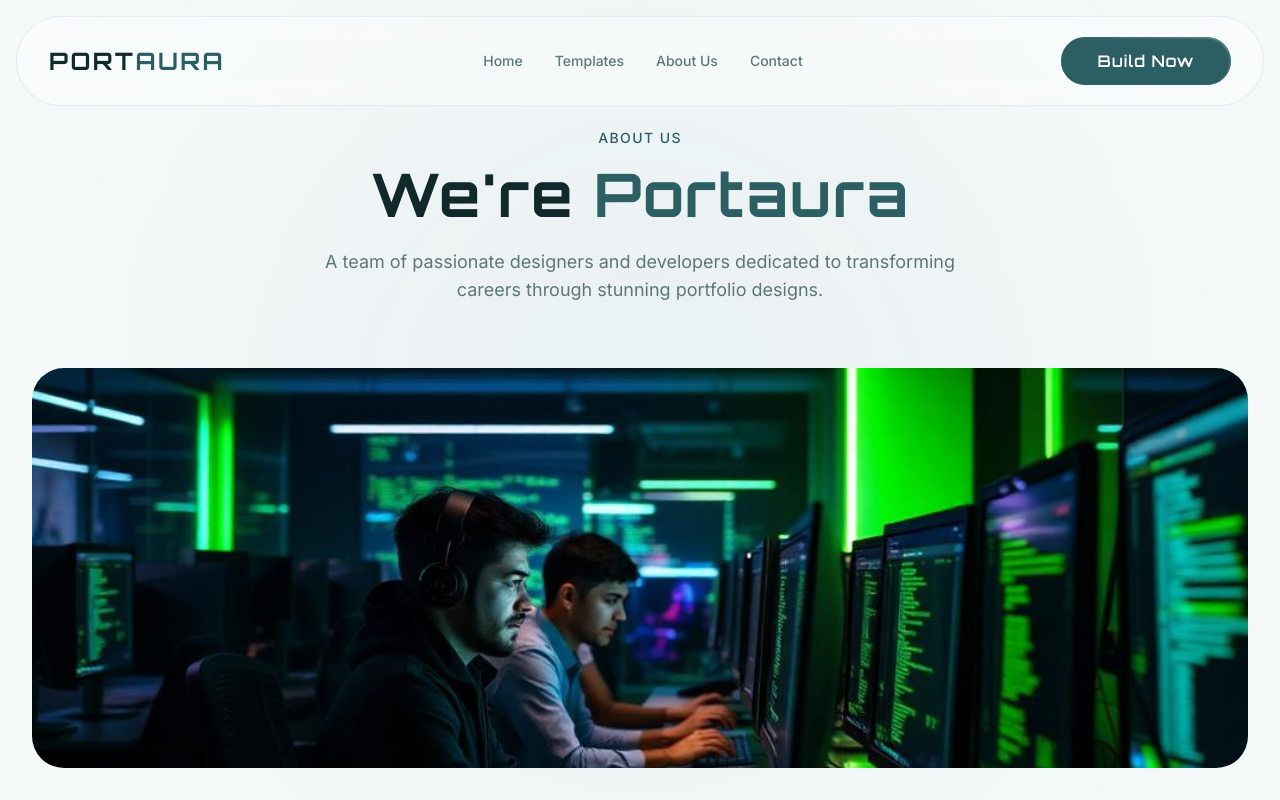
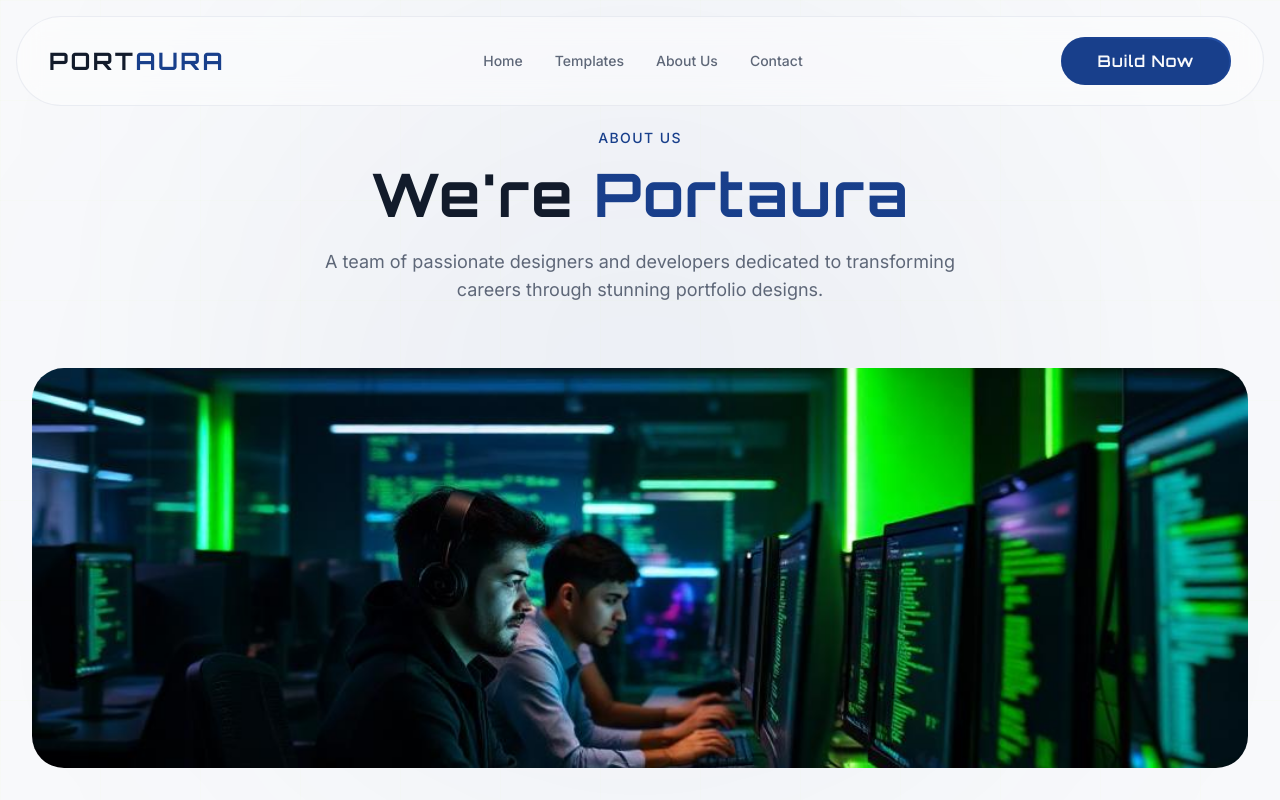
Before and after one commit to hilets/portauraio, a React (Vite) app: page /about in a window 1280 px wide. Shown: the top 800 px of the page. Built offline with nearby package versions, Linux system fonts and the light colour scheme; the HTML template or start-up script is replaced by a standard one.

Commit message:
Changes
Co-authored-by: hilets <155195091+hilets@users.noreply.github.com>

```diff
--- a/src/index.css
+++ b/src/index.css
@@ -72,63 +72,63 @@
   }
 
   .theme-minimal {
-    /* Springer palette - 3rd column (#bfdbdd / #9ec5c6) */
-    --background: 184 30% 97%;
-    --foreground: 184 40% 12%;
+    /* Cool blue-grey minimal palette */
+    --background: 220 30% 98%;
+    --foreground: 220 40% 12%;
 
     --card: 0 0% 100%;
-    --card-foreground: 184 40% 12%;
+    --card-foreground: 220 40% 12%;
 
     --popover: 0 0% 100%;
-    --popover-foreground: 184 40% 12%;
+    --popover-foreground: 220 40% 12%;
 
-    --primary: 184 38% 28%;
-    --primary-foreground: 184 30% 98%;
+    --primary: 220 70% 32%;
+    --primary-foreground: 220 30% 98%;
 
-    --secondary: 184 26% 90%;
-    --secondary-foreground: 184 40% 18%;
+    --secondary: 220 26% 92%;
+    --secondary-foreground: 220 40% 18%;
 
-    --muted: 184 22% 93%;
-    --muted-foreground: 184 12% 42%;
+    --muted: 220 22% 94%;
+    --muted-foreground: 220 12% 42%;
 
-    --accent: 182 26% 75%;
-    --accent-foreground: 184 40% 15%;
+    --accent: 220 80% 58%;
+    --accent-foreground: 220 30% 98%;
 
     --destructive: 0 72% 55%;
     --destructive-foreground: 0 0% 99%;
 
-    --border: 184 22% 85%;
-    --input: 184 22% 85%;
-    --ring: 184 38% 28%;
+    --border: 220 22% 88%;
+    --input: 220 22% 88%;
+    --ring: 220 70% 32%;
 
-    --radius: 0.5rem;
+    --radius: 0.75rem;
 
-    --lime: 184 38% 28%;
-    --lime-glow: 182 26% 60%;
-    --dark: 184 30% 97%;
-    --dark-lighter: 184 26% 94%;
+    --lime: 220 70% 32%;
+    --lime-glow: 220 80% 58%;
+    --dark: 220 30% 97%;
+    --dark-lighter: 220 26% 94%;
     --dark-card: 0 0% 100%;
 
-    --gradient-primary: linear-gradient(135deg, hsl(184 38% 28%), hsl(182 26% 55%));
-    --gradient-dark: linear-gradient(180deg, hsl(184 30% 98%), hsl(184 26% 92%));
-    --gradient-glow: radial-gradient(circle at center, hsl(182 26% 60% / 0.18), transparent 70%);
+    --gradient-primary: linear-gradient(135deg, hsl(220 70% 32%), hsl(220 80% 55%));
+    --gradient-dark: linear-gradient(180deg, hsl(220 30% 98%), hsl(220 26% 92%));
+    --gradient-glow: radial-gradient(circle at center, hsl(220 80% 58% / 0.18), transparent 70%);
     --gradient-lime: var(--gradient-primary);
 
-    --shadow-primary: 0 0 30px hsl(184 38% 28% / 0.12);
+    --shadow-primary: 0 10px 40px hsl(220 70% 32% / 0.15);
     --shadow-lime: var(--shadow-primary);
-    --shadow-card: 0 1px 3px hsl(184 30% 20% / 0.06), 0 6px 18px hsl(184 30% 20% / 0.05);
+    --shadow-card: 0 1px 3px hsl(220 30% 20% / 0.06), 0 8px 24px hsl(220 30% 20% / 0.06);
 
     --font-heading: 'Inter', sans-serif;
     --font-body: 'Inter', sans-serif;
 
-    --sidebar-background: 184 30% 98%;
-    --sidebar-foreground: 184 25% 25%;
-    --sidebar-primary: 184 38% 28%;
-    --sidebar-primary-foreground: 184 30% 98%;
-    --sidebar-accent: 184 26% 92%;
-    --sidebar-accent-foreground: 184 38% 28%;
-    --sidebar-border: 184 22% 88%;
-    --sidebar-ring: 184 38% 28%;
+    --sidebar-background: 220 30% 98%;
+    --sidebar-foreground: 220 25% 25%;
+    --sidebar-primary: 220 70% 32%;
+    --sidebar-primary-foreground: 220 30% 98%;
+    --sidebar-accent: 220 26% 92%;
+    --sidebar-accent-foreground: 220 70% 32%;
+    --sidebar-border: 220 22% 88%;
+    --sidebar-ring: 220 70% 32%;
   }
 }
 
```
